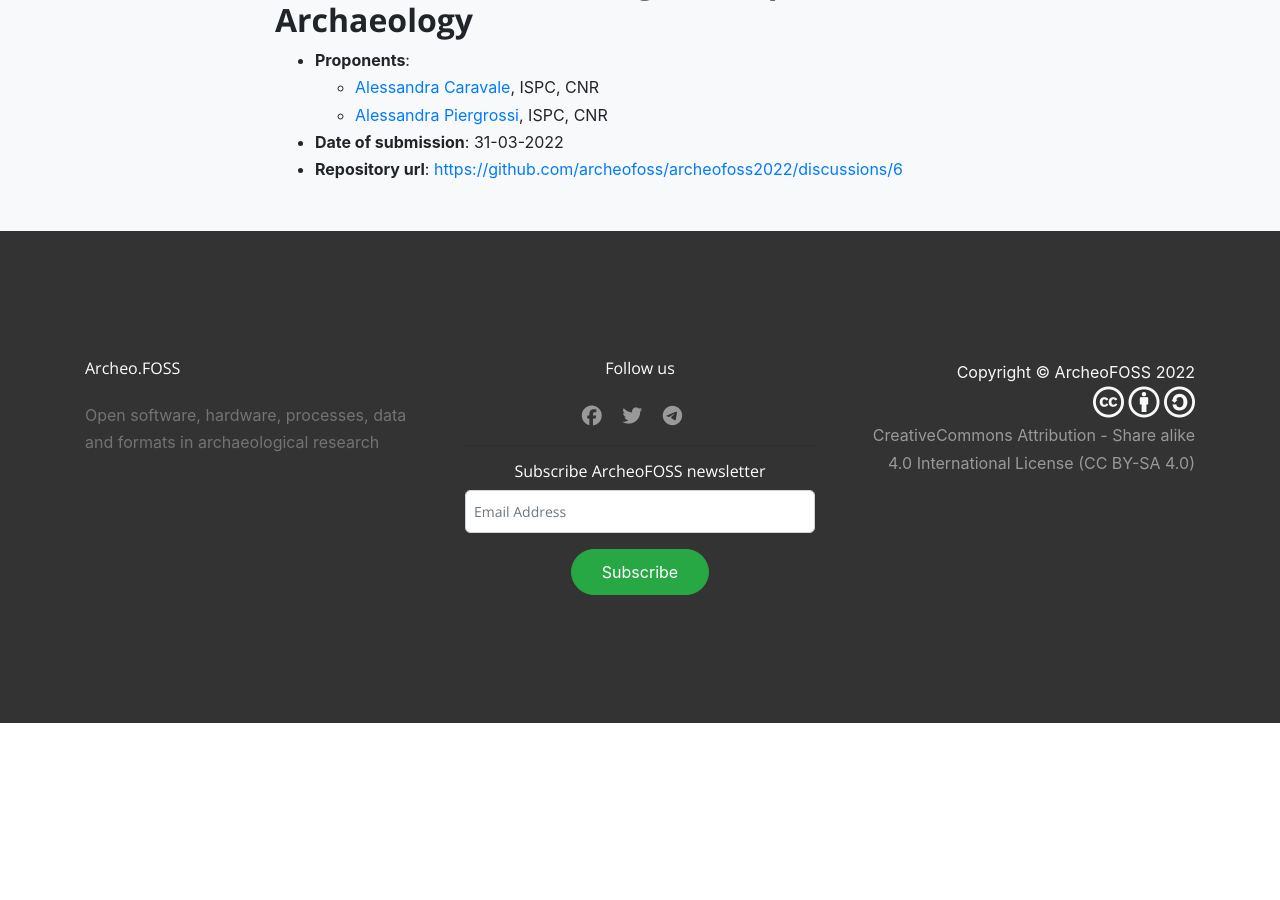
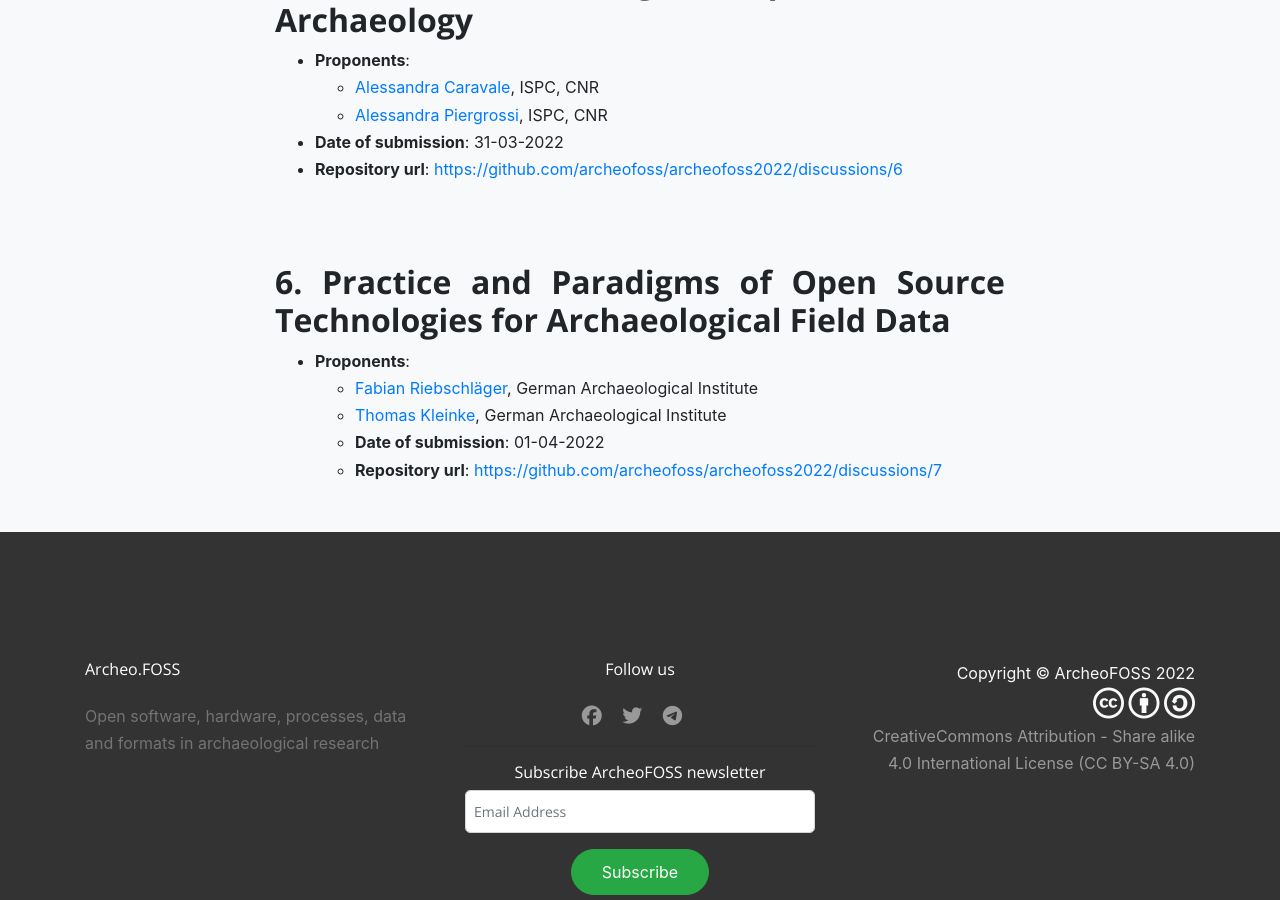
Before and after one commit to archeofoss/archeofoss, a Jekyll site: the page built from 2022/panel-proposals.md, in a window 1280 px wide and 900 px high, scrolled down 2098 px. Built offline with Jekyll 4.4.1, drawn with Linux system fonts in a browser that asks for light colours; nearby versions of some CDN libraries; before the commit the page ends 2821 px from its top, so only the background shows below that.

Commit message:
inserito #6 panel per AF2022

```diff
--- a/2022/panel-proposals.md
+++ b/2022/panel-proposals.md
@@ -47,3 +47,11 @@ For the 2022 edition, a [**special repository**](https://github.com/archeofoss/a
   - [Alessandra Piergrossi](mailto:alessandra.piergrossi@cnr.it), ISPC, CNR
 - **Date of submission**: 31-03-2022
 - **Repository url**: [https://github.com/archeofoss/archeofoss2022/discussions/6](https://github.com/archeofoss/archeofoss2022/discussions/6)
+
+## 6. Practice and Paradigms of Open Source Technologies for Archaeological Field Data
+
+- **Proponents**:
+  - [Fabian Riebschläger](mailto:fabian.riebschlaeger@dainst.de), German Archaeological Institute
+  - [Thomas Kleinke](mailto:thomas.kleinke@dainst.de), German Archaeological Institute
+  - **Date of submission**: 01-04-2022
+  - **Repository url**: [https://github.com/archeofoss/archeofoss2022/discussions/7](https://github.com/archeofoss/archeofoss2022/discussions/7)
```
